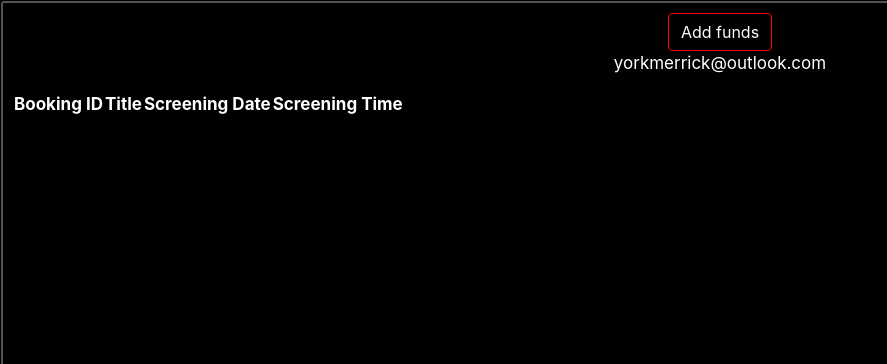
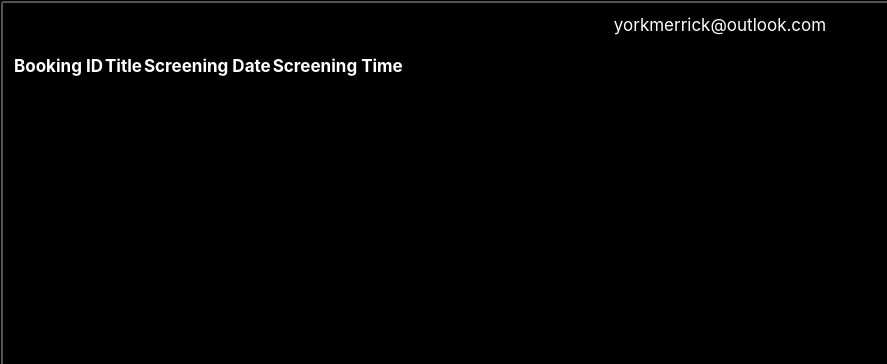
Before and after one commit to YMerrick/PowerRangers, a Flask app: page /ticketsHistory/1 in a window 1280 px wide; the page is wider, and only the part inside the window is pictured. Shown: the part 56-420 px from the top of that part, without its empty margins (0-887 px from the left). Run offline with Flask 2, Linux system fonts and the light colour scheme; data comes from the database, SQL or seed files in the repository; lists and menus that the app fills with data are empty.

Commit message:
fixed ticketLog.html

```diff
--- a/app/templates/ticketLog.html
+++ b/app/templates/ticketLog.html
@@ -2,7 +2,6 @@
 {% block title %} Profile {% endblock %}
 {% block content %}
 <div class="paragraph" style="height:960px; text-align: center;">
-    <a href="http://localhost:5000/addFunds/{{session['id']}}"><button class="btn btn-outline-secondary push" type="submit">Add funds</button></a>
     <p>{{ userOut.email }}</p>
     <table>
         <tr>
```
